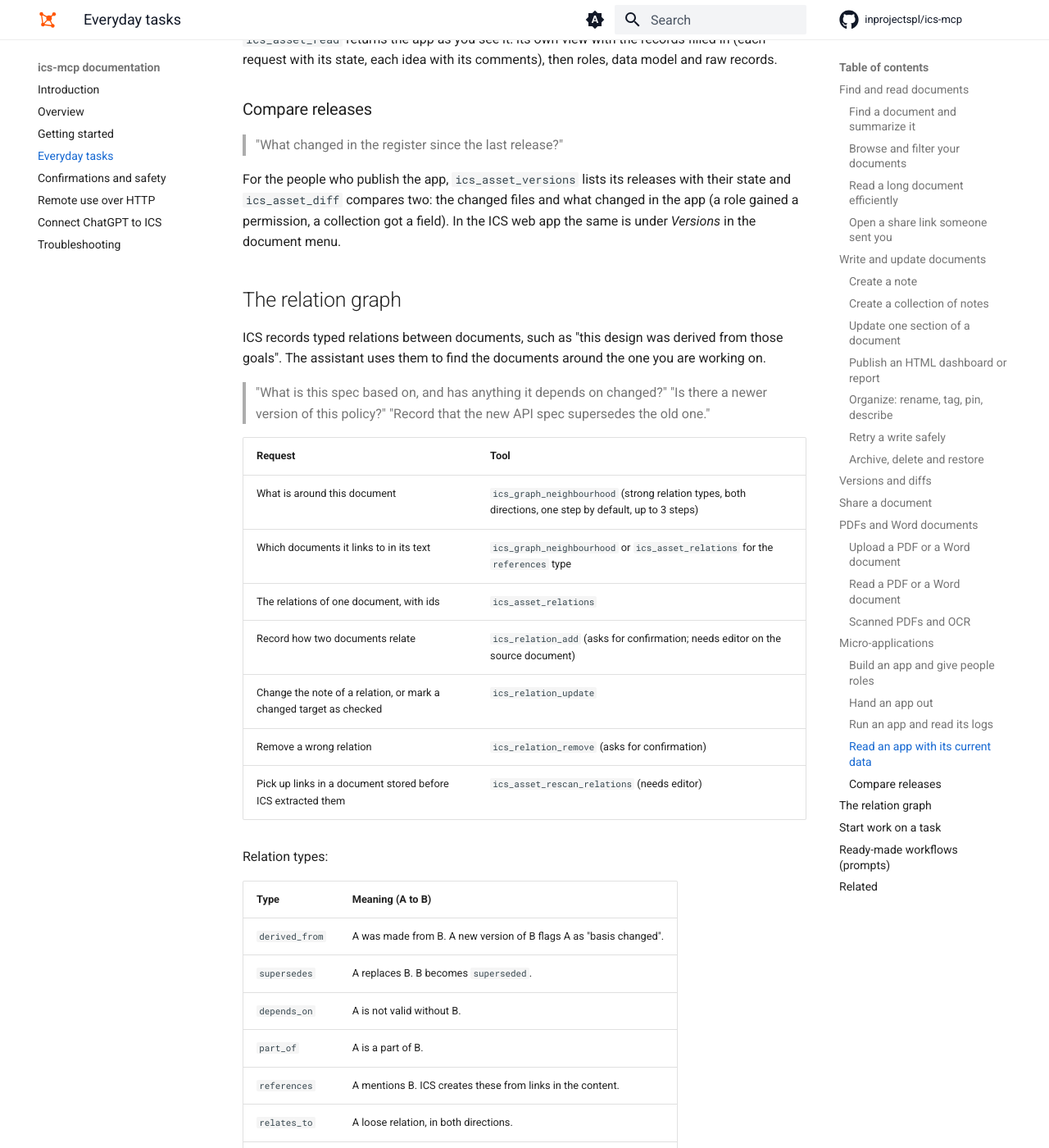
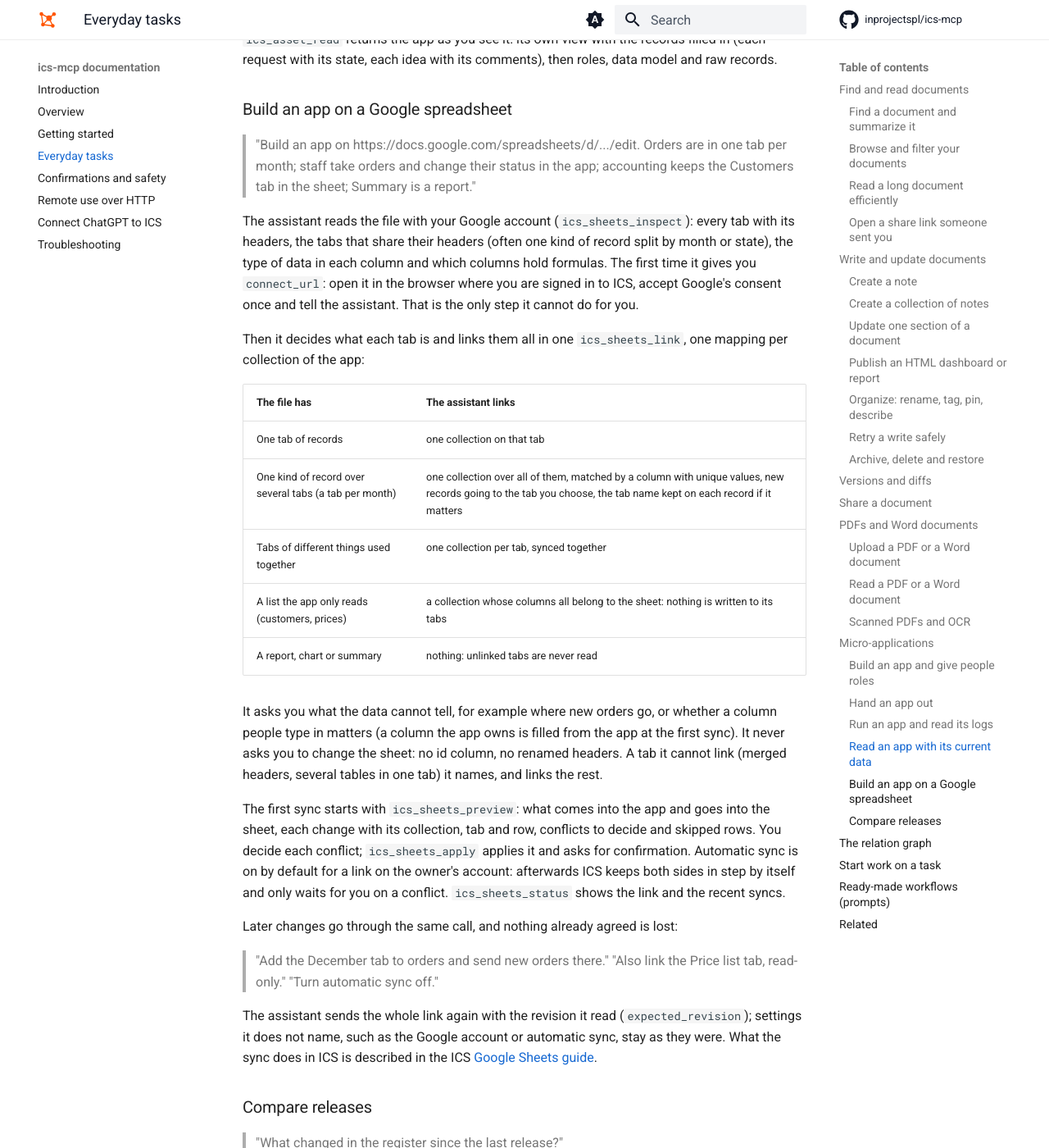
Before and after one commit to inprojectspl/ics-mcp, an MkDocs documentation site: the page built from docs/guide/everyday-tasks.md, in a window 1280 px wide and 1400 px high, scrolled down 9310 px. Shown: the whole window at 82% size. Built offline with MkDocs 1.6.1 and Material for MkDocs 9.7.7, drawn with Linux system fonts in a browser that asks for light colours; comment, search, counter and statistics services are not loaded.

Commit message:
docs: build an app on a Google spreadsheet

```diff
--- a/docs/guide/README.md
+++ b/docs/guide/README.md
@@ -16,7 +16,7 @@ and configuration variables is in the [project README](https://github.com/inproj
 |---|---|
 | [Overview](overview.md) | What an assistant can do in ICS, how it acts as you, and what it does not do. |
 | [Getting started](getting-started.md) | Install, connect your MCP client, sign in for the first time, sign out. |
-| [Everyday tasks](everyday-tasks.md) | Worked examples: finding and reading documents, writing and updating, versions, sharing, PDFs and Word files, the relation graph, task context. |
+| [Everyday tasks](everyday-tasks.md) | Worked examples: finding and reading documents, writing and updating, versions, sharing, PDFs and Word files, micro-applications and apps on a Google spreadsheet, the relation graph, task context. |
 | [Confirmations and safety](confirmations-and-safety.md) | Which operations ask before they run, the three confirm modes and how to choose one. |
 | [Remote use over HTTP](remote-http.md) | When ics-mcp runs as a shared server (for example for claude.ai) and what changes for you. |
 | [Connect ChatGPT to ICS](chatgpt.md) | Configure a custom MCP connection with Google Workspace sign-in, check discovery, and verify reading and writing. |
--- a/docs/guide/everyday-tasks.md
+++ b/docs/guide/everyday-tasks.md
@@ -352,6 +352,51 @@ log lines of the app and its publications, with secrets removed.
 `ics_asset_read` returns the app as you see it: its own view with the records filled in (each
 request with its state, each idea with its comments), then roles, data model and raw records.
 
+### Build an app on a Google spreadsheet
+
+> "Build an app on https://docs.google.com/spreadsheets/d/.../edit. Orders are in one tab per
+> month; staff take orders and change their status in the app; accounting keeps the Customers
+> tab in the sheet; Summary is a report."
+
+The assistant reads the file with your Google account (`ics_sheets_inspect`): every tab with its
+headers, the tabs that share their headers (often one kind of record split by month or state),
+the type of data in each column and which columns hold formulas. The first time it gives you
+`connect_url`: open it in the browser where you are signed in to ICS, accept Google's consent
+once and tell the assistant. That is the only step it cannot do for you.
+
+Then it decides what each tab is and links them all in one `ics_sheets_link`, one mapping per
+collection of the app:
+
+| The file has | The assistant links |
+|---|---|
+| One tab of records | one collection on that tab |
+| One kind of record over several tabs (a tab per month) | one collection over all of them, matched by a column with unique values, new records going to the tab you choose, the tab name kept on each record if it matters |
+| Tabs of different things used together | one collection per tab, synced together |
+| A list the app only reads (customers, prices) | a collection whose columns all belong to the sheet: nothing is written to its tabs |
+| A report, chart or summary | nothing: unlinked tabs are never read |
+
+It asks you what the data cannot tell, for example where new orders go, or whether a column
+people type in matters (a column the app owns is filled from the app at the first sync). It never
+asks you to change the sheet: no id column, no renamed headers. A tab it cannot link (merged
+headers, several tables in one tab) it names, and links the rest.
+
+The first sync starts with `ics_sheets_preview`: what comes into the app and goes into the
+sheet, each change with its collection, tab and row, conflicts to decide and skipped rows. You
+decide each conflict; `ics_sheets_apply` applies it and asks for confirmation. Automatic sync is
+on by default for a link on the owner's account: afterwards ICS keeps both sides in step by
+itself and only waits for you on a conflict. `ics_sheets_status` shows the link and the recent
+syncs.
+
+Later changes go through the same call, and nothing already agreed is lost:
+
+> "Add the December tab to orders and send new orders there."
+> "Also link the Price list tab, read-only."
+> "Turn automatic sync off."
+
+The assistant sends the whole link again with the revision it read (`expected_revision`);
+settings it does not name, such as the Google account or automatic sync, stay as they were. What
+the sync does in ICS is described in the ICS [Google Sheets guide](https://github.com/inprojectspl/ics/blob/main/docs/guide/google-sheets.md).
+
 ### Compare releases
 
 > "What changed in the register since the last release?"
```
Also changed, not shown: docs/guide/confirmations-and-safety.md (+1 -1 lines), docs/guide/troubleshooting.md (+14 -0 lines).
